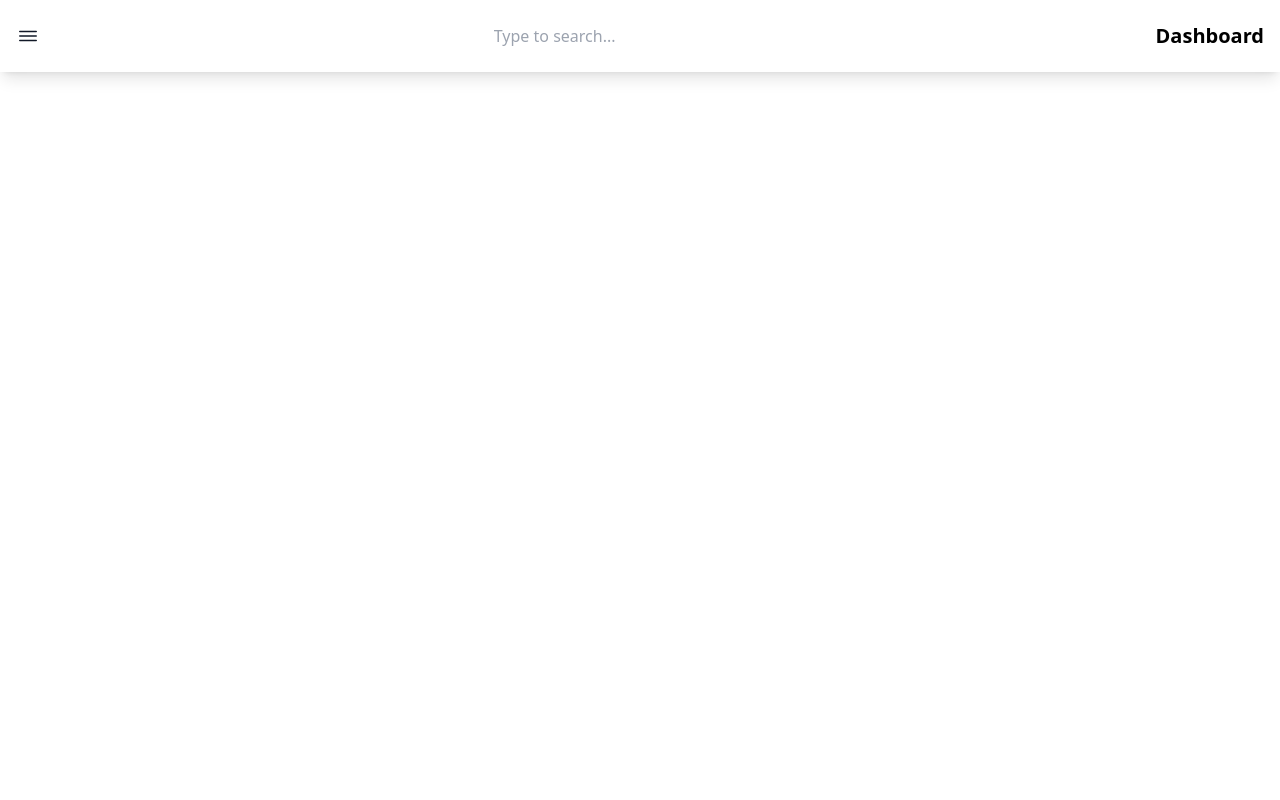
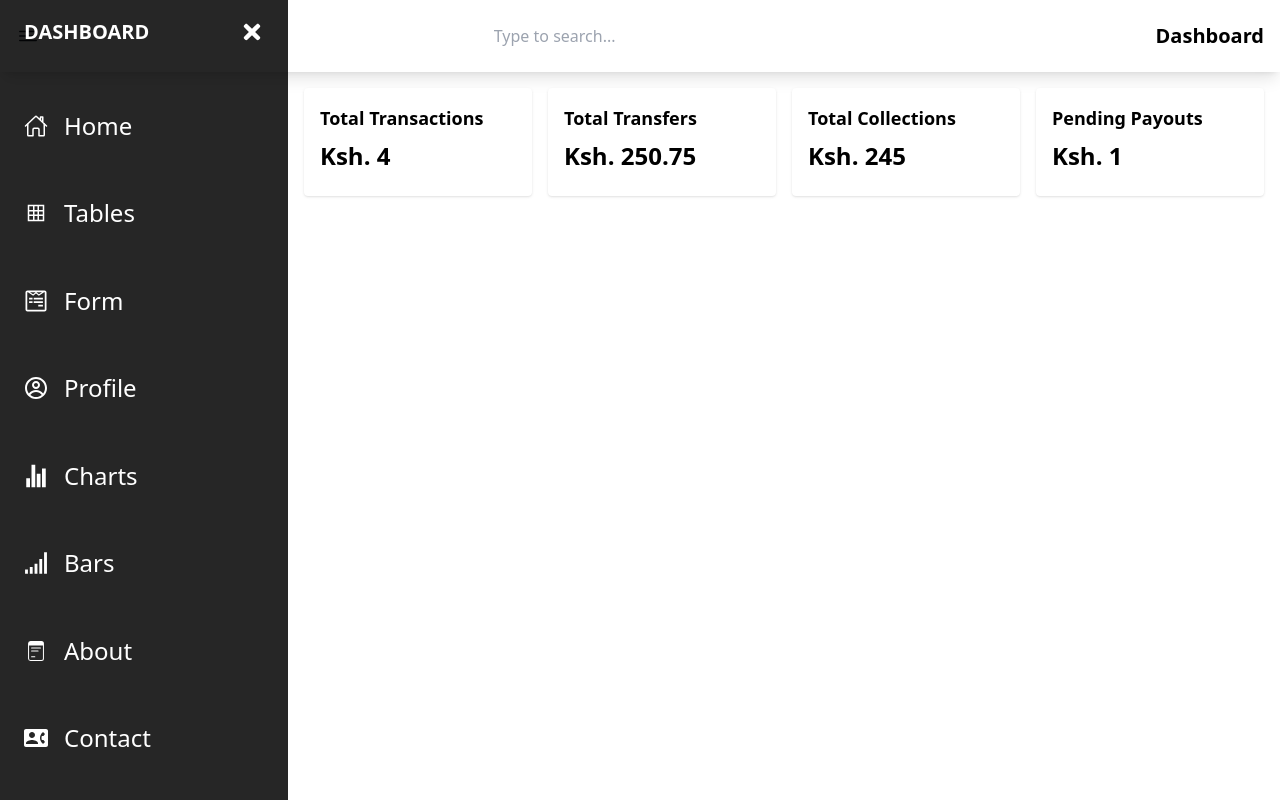
Before and after one commit to GabrielOchieng/payment-dashboard, a React (Vite) app: page / in a window 1280 px wide. Built offline with nearby package versions, Linux system fonts and the light colour scheme.

Commit message:
setting up dummy data and summary cards

```diff
--- a/src/App.tsx
+++ b/src/App.tsx
@@ -1,3 +1,4 @@
+import DashboardOverview from "./components/DashboardOverview";
 import Navbar from "./components/Navbar";
 
 function App() {
@@ -5,6 +6,9 @@ function App() {
     <>
       <div>
         <Navbar />
+        <div className=" ml-72">
+          <DashboardOverview />
+        </div>
       </div>
     </>
   );
--- /dev/null
+++ b/src/components/DashboardOverview.tsx
@@ -0,0 +1,63 @@
+import React, { useState, useEffect } from "react";
+import SummaryCard from "./SummaryCard";
+import { calculateSummary, transactions } from "../utils/dummyData";
+import SkeletonSummaryCard from "./SkeletonSummaryCard";
+
+// Define DashboardSummary type
+type DashboardSummary = {
+  totalTransactions: number;
+  totalTransfers: number;
+  totalCollections: number;
+  pendingPayouts: number;
+};
+
+// Dashboard component
+const DashboardOverview: React.FC = () => {
+  const [summary, setSummary] = useState<DashboardSummary | null>(null);
+
+  useEffect(() => {
+    // Simulate API call or other async operation
+    setTimeout(() => {
+      const summaryData = calculateSummary(transactions);
+      setSummary(summaryData);
+    }, 1000);
+  }, []);
+
+  if (!summary) {
+    return (
+      <div className="flex">
+        <div className="w-[25%]">
+          <SkeletonSummaryCard />
+        </div>
+        <div className="w-[25%]">
+          <SkeletonSummaryCard />
+        </div>
+        <div className="w-[25%]">
+          <SkeletonSummaryCard />
+        </div>
+        <div className="w-[25%]">
+          <SkeletonSummaryCard />
+        </div>
+      </div>
+    );
+  }
+
+  return (
+    <div className="p-4">
+      <div className="grid grid-cols-1 sm:grid-cols-2 md:grid-cols-4 gap-4">
+        <SummaryCard
+          title="Total Transactions"
+          value={summary.totalTransactions}
+        />
+        <SummaryCard title="Total Transfers" value={summary.totalTransfers} />
+        <SummaryCard
+          title="Total Collections"
+          value={summary.totalCollections}
+        />
+        <SummaryCard title="Pending Payouts" value={summary.pendingPayouts} />
+      </div>
+    </div>
+  );
+};
+
+export default DashboardOverview;
--- a/src/components/Navbar.tsx
+++ b/src/components/Navbar.tsx
@@ -4,7 +4,7 @@ import Sidebar from "./Sidebar";
 import { useState } from "react";
 
 const Navbar: React.FC = () => {
-  const [isOpen, setIsOpen] = useState(false);
+  const [isOpen, setIsOpen] = useState(true);
   const handleSideBar = () => setIsOpen(!isOpen);
 
   return (
--- a/src/components/Sidebar.tsx
+++ b/src/components/Sidebar.tsx
@@ -5,7 +5,8 @@ import { FaWpforms } from "react-icons/fa";
 import { CgProfile } from "react-icons/cg";
 import { IoStatsChartSharp } from "react-icons/io5";
 import { GiNetworkBars } from "react-icons/gi";
-import { FcAbout } from "react-icons/fc";
+import { MdContactPhone } from "react-icons/md";
+import { CiMemoPad } from "react-icons/ci";
 
 interface SidebarProps {
   handleSideBar: () => void;
@@ -57,11 +58,11 @@ const Sidebar: React.FC<SidebarProps> = ({ handleSideBar, isOpen }) => {
             <a href="#">Bars</a>
           </li>
           <li className="hover:underline flex-grow flex items-center gap-4">
-            <FcAbout className="w-6 h-6" />
+            <CiMemoPad className="w-6 h-6" />
             <a href="#">About</a>
           </li>
           <li className="hover:underline flex-grow flex items-center gap-4">
-            <FaTimes className="w-6 h-6" />
+            <MdContactPhone className="w-6 h-6" />
 
             <a href="#">Contact</a>
           </li>
--- /dev/null
+++ b/src/components/SkeletonSummaryCard.tsx
@@ -0,0 +1,22 @@
+const SkeletonSummaryCard: React.FC = () => {
+  return (
+    <div className="bg-gray-200 p-4 rounded shadow animate-pulse m-4">
+      {/* Skeleton Title */}
+      <div className="mb-2">
+        <div className="h-6 bg-gray-300 rounded w-3/4"></div>
+      </div>
+
+      {/* Skeleton Value */}
+      <div className="mb-2">
+        <div className="h-8 bg-gray-300 rounded w-1/2"></div>
+      </div>
+
+      {/* Skeleton Description */}
+      <div>
+        <div className="h-4 bg-gray-300 rounded w-5/6"></div>
+      </div>
+    </div>
+  );
+};
+
+export default SkeletonSummaryCard;
--- /dev/null
+++ b/src/components/SummaryCard.tsx
@@ -0,0 +1,31 @@
+// Define the props interface
+interface SummaryCardProps {
+  title: string;
+  value: number;
+  description?: string;
+}
+
+// The SummaryCard component
+const SummaryCard: React.FC<SummaryCardProps> = ({
+  title,
+  value,
+  description,
+}) => {
+  return (
+    <div className="bg-white p-4 rounded shadow">
+      <div className="flex justify-between mb-2">
+        <p className="text-lg font-semibold">{title}</p>
+      </div>
+      <div className="flex justify-between mb-2">
+        <p className="text-2xl font-bold">Ksh. {value}</p>
+      </div>
+      {description && (
+        <div className="flex justify-between">
+          <p className="text-gray-500">{description}</p>
+        </div>
+      )}
+    </div>
+  );
+};
+
+export default SummaryCard;
--- /dev/null
+++ b/src/types.ts
@@ -0,0 +1,25 @@
+//Dashboard
+
+export interface DashboardSummary {
+  totalTransactions: number;
+  totalTransfers: number;
+  totalCollections: number;
+  pendingPayouts: number;
+}
+
+//Transaction
+export interface Transaction {
+  id: string;
+  amount: number;
+  type: "Transfer" | "Collection" | "Refund";
+  date: string;
+  status: "Completed" | "Pending" | "Failed";
+}
+
+//Transfer data
+export interface TransferData {
+  recipient: string;
+  amount: number;
+  transferType: "Bank" | "Mobile" | "PayPal";
+  description: string;
+}
--- /dev/null
+++ b/src/utils/dummyData.ts
@@ -0,0 +1,66 @@
+import { Transaction, TransferData } from "../types";
+
+export const transactions: Transaction[] = [
+  {
+    id: "TX1234567890",
+    amount: 150.75,
+    type: "Transfer",
+    date: "2024-09-01T14:23:00Z",
+    status: "Completed",
+  },
+  {
+    id: "TX1234567891",
+    amount: 245.0,
+    type: "Collection",
+    date: "2024-09-05T08:45:00Z",
+    status: "Pending",
+  },
+  {
+    id: "TX1234567892",
+    amount: 100.0,
+    type: "Transfer",
+    date: "2024-09-07T12:30:00Z",
+    status: "Failed",
+  },
+  {
+    id: "TX1234567893",
+    amount: 320.5,
+    type: "Refund",
+    date: "2024-09-10T15:00:00Z",
+    status: "Completed",
+  },
+];
+
+// utility function to calculate summary
+export const calculateSummary = (transactions: Transaction[]) => {
+  let totalTransactions = 0;
+  let totalTransfers = 0;
+  let totalCollections = 0;
+  let pendingPayouts = 0;
+
+  transactions.forEach((transaction) => {
+    totalTransactions += 1;
+    if (transaction.type === "Transfer") {
+      totalTransfers += transaction.amount;
+    } else if (transaction.type === "Collection") {
+      totalCollections += transaction.amount;
+      if (transaction.status === "Pending") {
+        pendingPayouts += 1;
+      }
+    }
+  });
+
+  return {
+    totalTransactions,
+    totalTransfers,
+    totalCollections,
+    pendingPayouts,
+  };
+};
+
+export const defaultTransferData: TransferData = {
+  recipient: "",
+  amount: 0,
+  transferType: "Bank",
+  description: "",
+};
```
